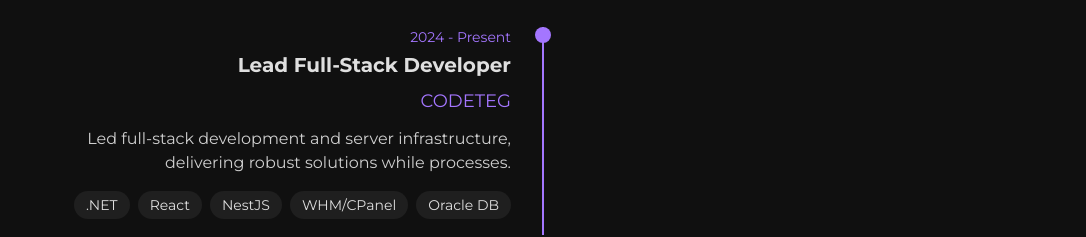
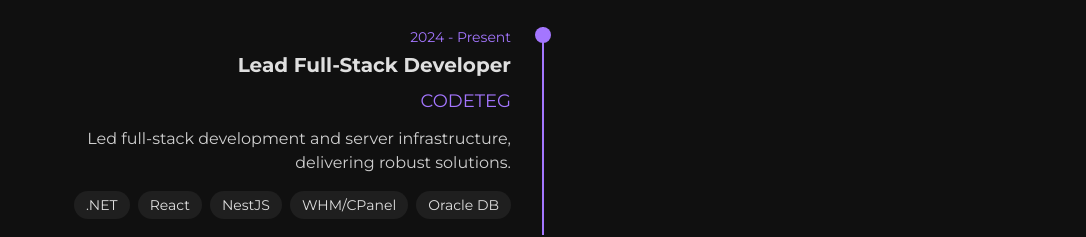
Before and after one commit to Chu2409/portfolio, an Astro site: page / in a window 1280 px wide. Shown: the part 2401-2638 px from the top of the page, without its empty margins (97-1183 px from the left). Built offline with nearby package versions, Linux system fonts and the light colour scheme; Astro itself is replaced by a stand-in of ours; some packages are replaced by stand-ins of ours; no server answers; the database is empty.

Commit message:
Change description

```diff
--- a/src/components/experience.astro
+++ b/src/components/experience.astro
@@ -13,7 +13,7 @@ const experiences: ExperienceItem[] = [
     date: "2024 - Present",
     title: "Lead Full-Stack Developer",
     company: "CODETEG",
-    description: "Led full-stack development and server infrastructure, delivering robust solutions while processes.",
+    description: "Led full-stack development and server infrastructure, delivering robust solutions.",
     skills: [".NET", "React", "NestJS", "WHM/CPanel", "Oracle DB"]
   },
 ];
```
